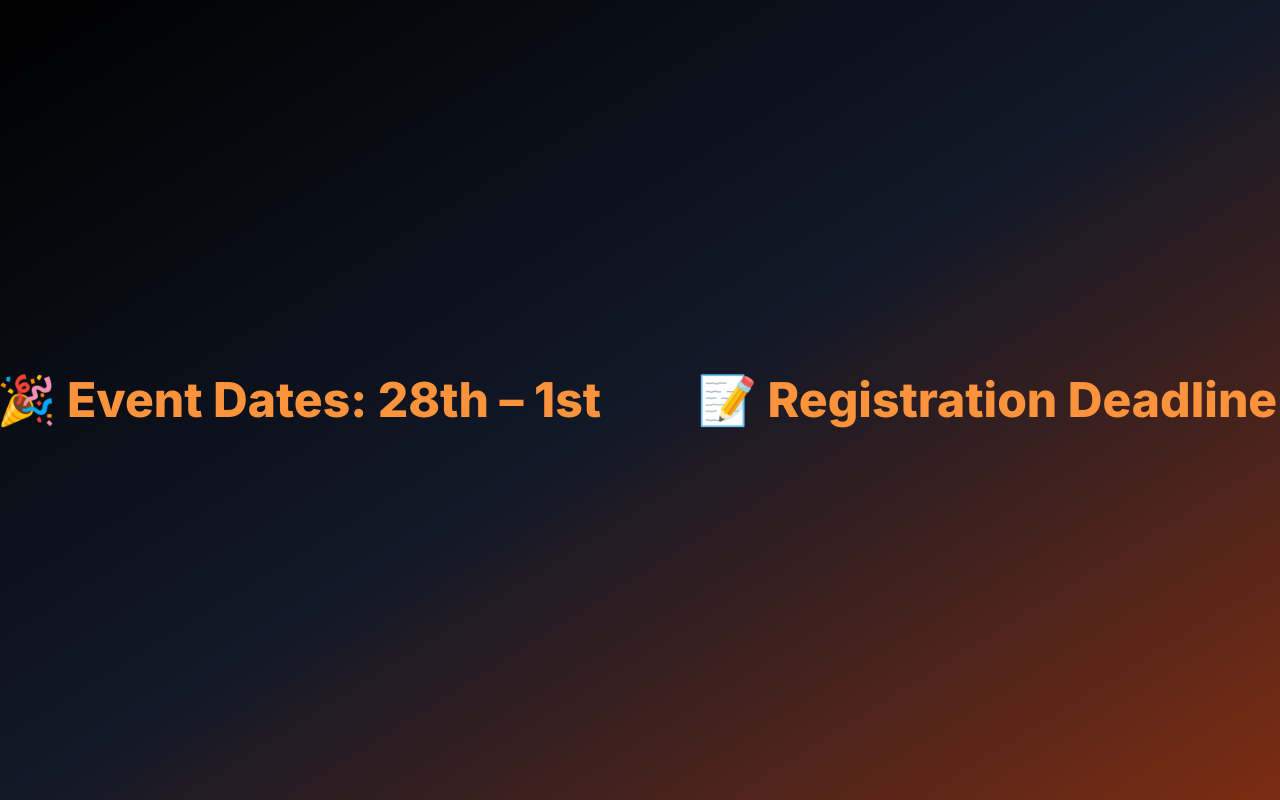
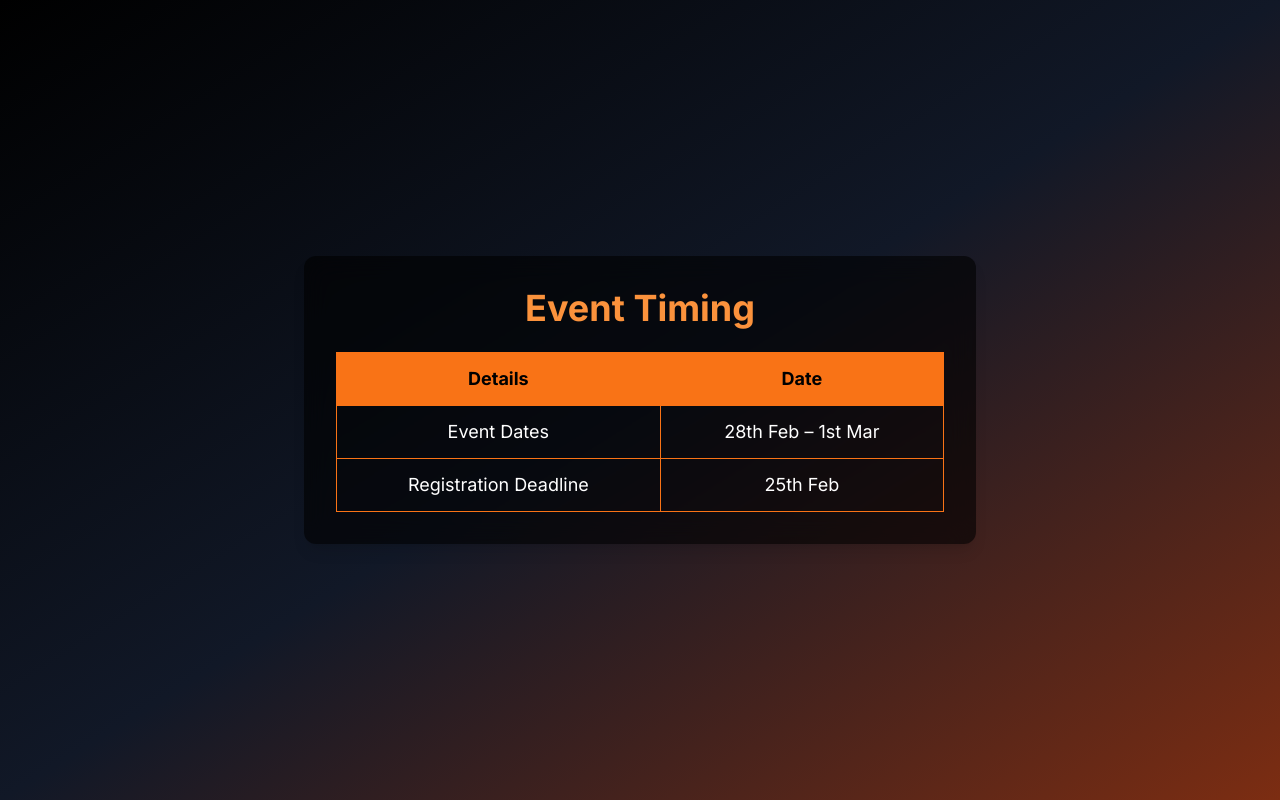
Before and after one commit to jayaprakash-majhi/college-event-website, a Next.js app: page /announcement in a window 1280 px wide. Built offline with nearby package versions, Linux system fonts and the light colour scheme.

Commit message:
Updated schedule page with event dates and registration deadline

```diff
--- a/app/announcement/page.tsx
+++ b/app/announcement/page.tsx
@@ -2,33 +2,42 @@
 
 export default function SchedulePage() {
     return (
-        <div className="min-h-screen flex items-center justify-center bg-gradient-to-br from-black via-gray-900 to-orange-900 overflow-hidden">
+        <div className="min-h-screen flex items-center justify-center bg-gradient-to-br from-black via-gray-900 to-orange-900 p-6">
 
-            <div className="flex animate-marquee whitespace-nowrap">
-                <h1 className="text-3xl md:text-5xl font-extrabold text-orange-400 mx-12">
-                    🎉 Event Dates: 28th – 1st
+            <div className="bg-black/60 backdrop-blur-md rounded-xl shadow-lg p-8 w-full max-w-2xl">
+
+                <h1 className="text-3xl md:text-4xl font-bold text-orange-400 text-center mb-6">
+                    Event Timing
                 </h1>
-                <h1 className="text-3xl md:text-5xl font-extrabold text-orange-400 mx-12">
-                    📝 Registration Deadline: 25th
-                </h1>
-                <h1 className="text-3xl md:text-5xl font-extrabold text-orange-400 mx-12">
-                    🎉 Event Dates: 28th – 1st
-                </h1>
-                <h1 className="text-3xl md:text-5xl font-extrabold text-orange-400 mx-12">
-                    📝 Registration Deadline: 25th
-                </h1>
+
+                <table className="w-full border border-orange-500 text-white text-lg">
+                    <thead>
+                        <tr className="bg-orange-500 text-black">
+                            <th className="p-3 border border-orange-500">Details</th>
+                            <th className="p-3 border border-orange-500">Date</th>
+                        </tr>
+                    </thead>
+                    <tbody>
+                        <tr className="text-center">
+                            <td className="p-3 border border-orange-500">
+                                Event Dates
+                            </td>
+                            <td className="p-3 border border-orange-500">
+                                28th Feb – 1st Mar
+                            </td>
+                        </tr>
+                        <tr className="text-center">
+                            <td className="p-3 border border-orange-500">
+                                Registration Deadline
+                            </td>
+                            <td className="p-3 border border-orange-500">
+                                25th Feb
+                            </td>
+                        </tr>
+                    </tbody>
+                </table>
+
             </div>
-
-            <style jsx>{`
-                @keyframes marquee {
-                    0% { transform: translateX(0%); }
-                    100% { transform: translateX(-50%); }
-                }
-
-                .animate-marquee {
-                    animation: marquee 12s linear infinite;
-                }
-            `}</style>
 
         </div>
     );
```
